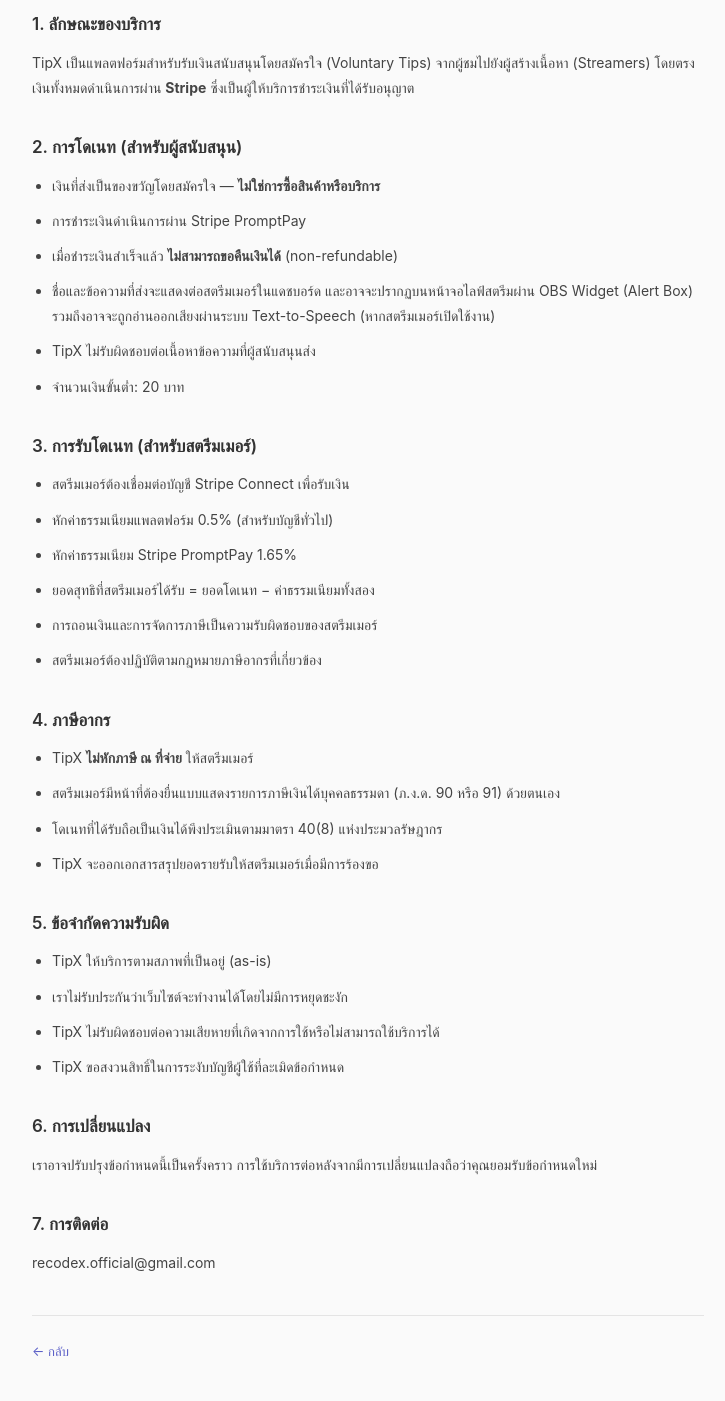
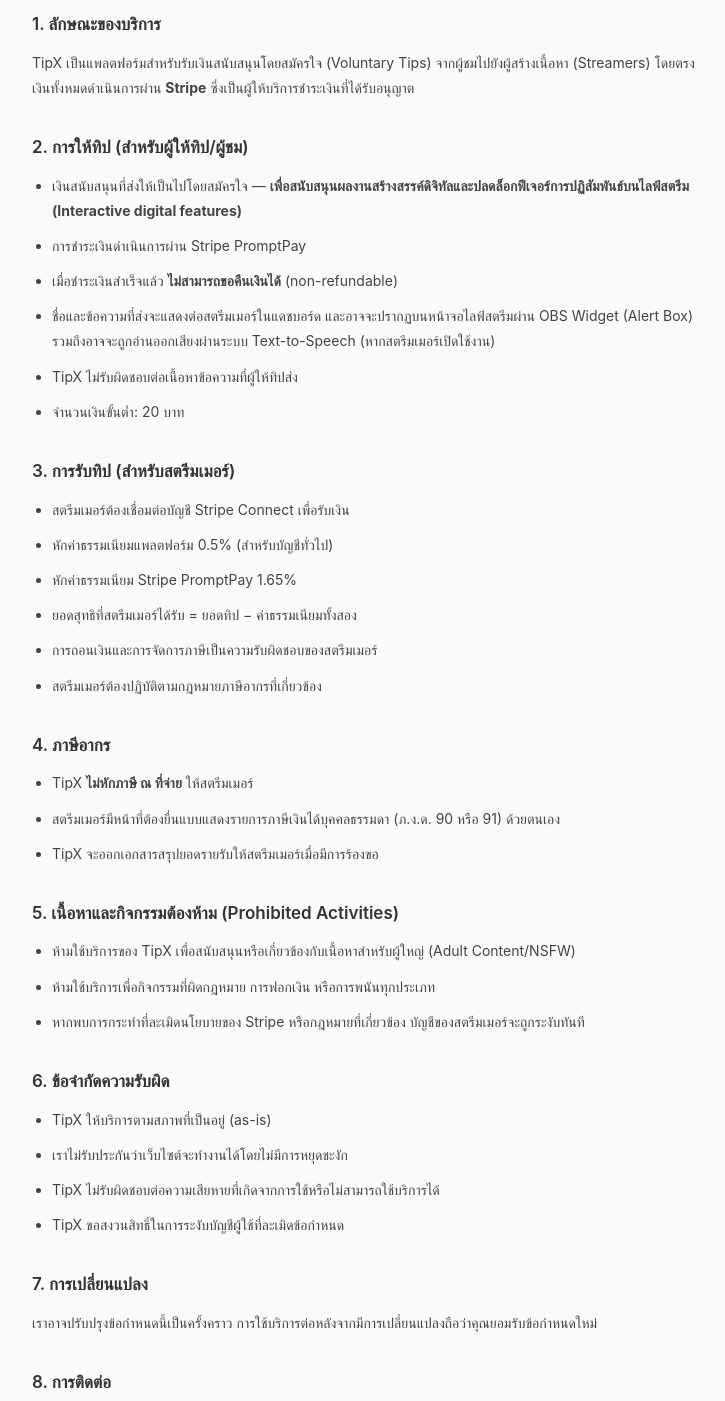
Before and after one commit to Alknot1122/tipx, a website: page public/terms.html in a window 1280 px wide. Shown: the part 220-1621 px from the top of the page, without its empty margins (272-997 px from the left). Drawn offline with Linux system fonts and the light colour scheme.

Commit message:
Update legal docs: Remove donation terms, adjust tax info, add prohibited content for Stripe compliance

```diff
--- a/public/terms.html
+++ b/public/terms.html
@@ -31,22 +31,22 @@
 <h2>1. ลักษณะของบริการ</h2>
 <p>TipX เป็นแพลตฟอร์มสำหรับรับเงินสนับสนุนโดยสมัครใจ (Voluntary Tips) จากผู้ชมไปยังผู้สร้างเนื้อหา (Streamers) โดยตรง เงินทั้งหมดดำเนินการผ่าน <strong>Stripe</strong> ซึ่งเป็นผู้ให้บริการชำระเงินที่ได้รับอนุญาต</p>
 
-<h2>2. การโดเนท (สำหรับผู้สนับสนุน)</h2>
+<h2>2. การให้ทิป (สำหรับผู้ให้ทิป/ผู้ชม)</h2>
 <ul>
-  <li>เงินที่ส่งเป็นของขวัญโดยสมัครใจ — <strong>ไม่ใช่การซื้อสินค้าหรือบริการ</strong></li>
+  <li>เงินสนับสนุนที่ส่งให้เป็นไปโดยสมัครใจ — <strong>เพื่อสนับสนุนผลงานสร้างสรรค์ดิจิทัลและปลดล็อกฟีเจอร์การปฏิสัมพันธ์บนไลฟ์สตรีม (Interactive digital features)</strong></li>
   <li>การชำระเงินดำเนินการผ่าน Stripe PromptPay</li>
   <li>เมื่อชำระเงินสำเร็จแล้ว <strong>ไม่สามารถขอคืนเงินได้</strong> (non-refundable)</li>
   <li>ชื่อและข้อความที่ส่งจะแสดงต่อสตรีมเมอร์ในแดชบอร์ด และอาจจะปรากฏบนหน้าจอไลฟ์สตรีมผ่าน OBS Widget (Alert Box) รวมถึงอาจจะถูกอ่านออกเสียงผ่านระบบ Text-to-Speech (หากสตรีมเมอร์เปิดใช้งาน)</li>
-  <li>TipX ไม่รับผิดชอบต่อเนื้อหาข้อความที่ผู้สนับสนุนส่ง</li>
+  <li>TipX ไม่รับผิดชอบต่อเนื้อหาข้อความที่ผู้ให้ทิปส่ง</li>
   <li>จำนวนเงินขั้นต่ำ: 20 บาท</li>
 </ul>
 
-<h2>3. การรับโดเนท (สำหรับสตรีมเมอร์)</h2>
+<h2>3. การรับทิป (สำหรับสตรีมเมอร์)</h2>
 <ul>
   <li>สตรีมเมอร์ต้องเชื่อมต่อบัญชี Stripe Connect เพื่อรับเงิน</li>
   <li>หักค่าธรรมเนียมแพลตฟอร์ม 0.5% (สำหรับบัญชีทั่วไป)</li>
   <li>หักค่าธรรมเนียม Stripe PromptPay 1.65%</li>
-  <li>ยอดสุทธิที่สตรีมเมอร์ได้รับ = ยอดโดเนท − ค่าธรรมเนียมทั้งสอง</li>
+  <li>ยอดสุทธิที่สตรีมเมอร์ได้รับ = ยอดทิป − ค่าธรรมเนียมทั้งสอง</li>
   <li>การถอนเงินและการจัดการภาษีเป็นความรับผิดชอบของสตรีมเมอร์</li>
   <li>สตรีมเมอร์ต้องปฏิบัติตามกฎหมายภาษีอากรที่เกี่ยวข้อง</li>
 </ul>
@@ -55,11 +55,17 @@
 <ul>
   <li>TipX <strong>ไม่หักภาษี ณ ที่จ่าย</strong> ให้สตรีมเมอร์</li>
   <li>สตรีมเมอร์มีหน้าที่ต้องยื่นแบบแสดงรายการภาษีเงินได้บุคคลธรรมดา (ภ.ง.ด. 90 หรือ 91) ด้วยตนเอง</li>
-  <li>โดเนทที่ได้รับถือเป็นเงินได้พึงประเมินตามมาตรา 40(8) แห่งประมวลรัษฎากร</li>
   <li>TipX จะออกเอกสารสรุปยอดรายรับให้สตรีมเมอร์เมื่อมีการร้องขอ</li>
 </ul>
 
-<h2>5. ข้อจำกัดความรับผิด</h2>
+<h2>5. เนื้อหาและกิจกรรมต้องห้าม (Prohibited Activities)</h2>
+<ul>
+  <li>ห้ามใช้บริการของ TipX เพื่อสนับสนุนหรือเกี่ยวข้องกับเนื้อหาสำหรับผู้ใหญ่ (Adult Content/NSFW)</li>
+  <li>ห้ามใช้บริการเพื่อกิจกรรมที่ผิดกฎหมาย การฟอกเงิน หรือการพนันทุกประเภท</li>
+  <li>หากพบการกระทำที่ละเมิดนโยบายของ Stripe หรือกฎหมายที่เกี่ยวข้อง บัญชีของสตรีมเมอร์จะถูกระงับทันที</li>
+</ul>
+
+<h2>6. ข้อจำกัดความรับผิด</h2>
 <ul>
   <li>TipX ให้บริการตามสภาพที่เป็นอยู่ (as-is)</li>
   <li>เราไม่รับประกันว่าเว็บไซต์จะทำงานได้โดยไม่มีการหยุดชะงัก</li>
@@ -67,10 +73,10 @@
   <li>TipX ขอสงวนสิทธิ์ในการระงับบัญชีผู้ใช้ที่ละเมิดข้อกำหนด</li>
 </ul>
 
-<h2>6. การเปลี่ยนแปลง</h2>
+<h2>7. การเปลี่ยนแปลง</h2>
 <p>เราอาจปรับปรุงข้อกำหนดนี้เป็นครั้งคราว การใช้บริการต่อหลังจากมีการเปลี่ยนแปลงถือว่าคุณยอมรับข้อกำหนดใหม่</p>
 
-<h2>7. การติดต่อ</h2>
+<h2>8. การติดต่อ</h2>
 <p>recodex.official@gmail.com</p>
 
 <hr>
```
Also changed, not shown: public/privacy.html (+5 -5 lines).
